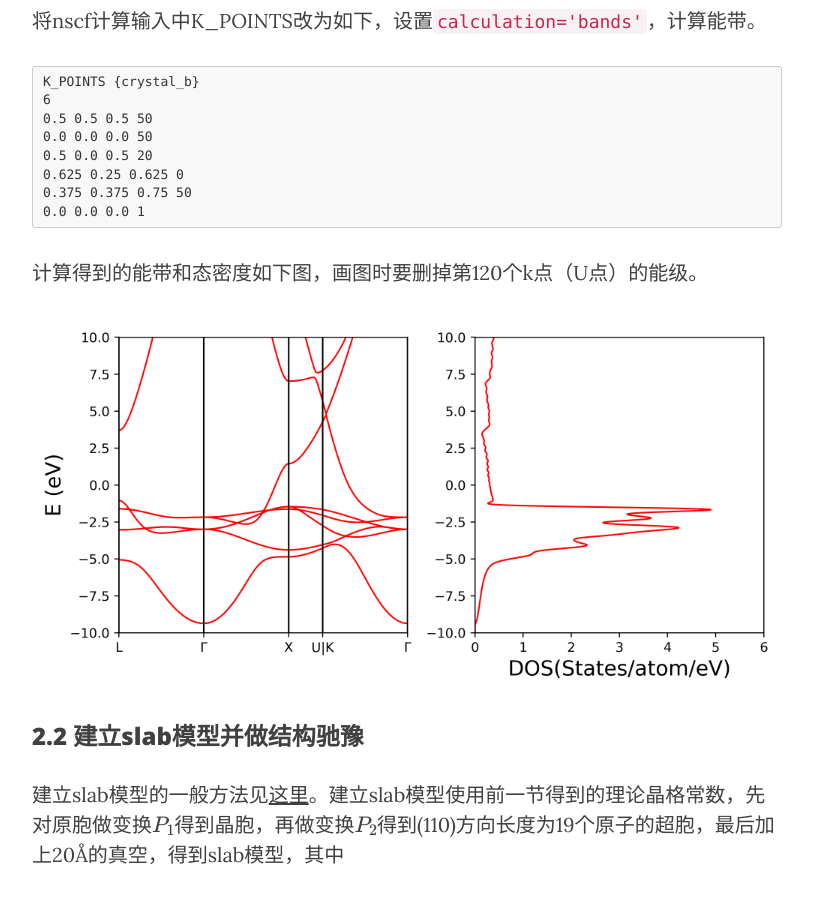
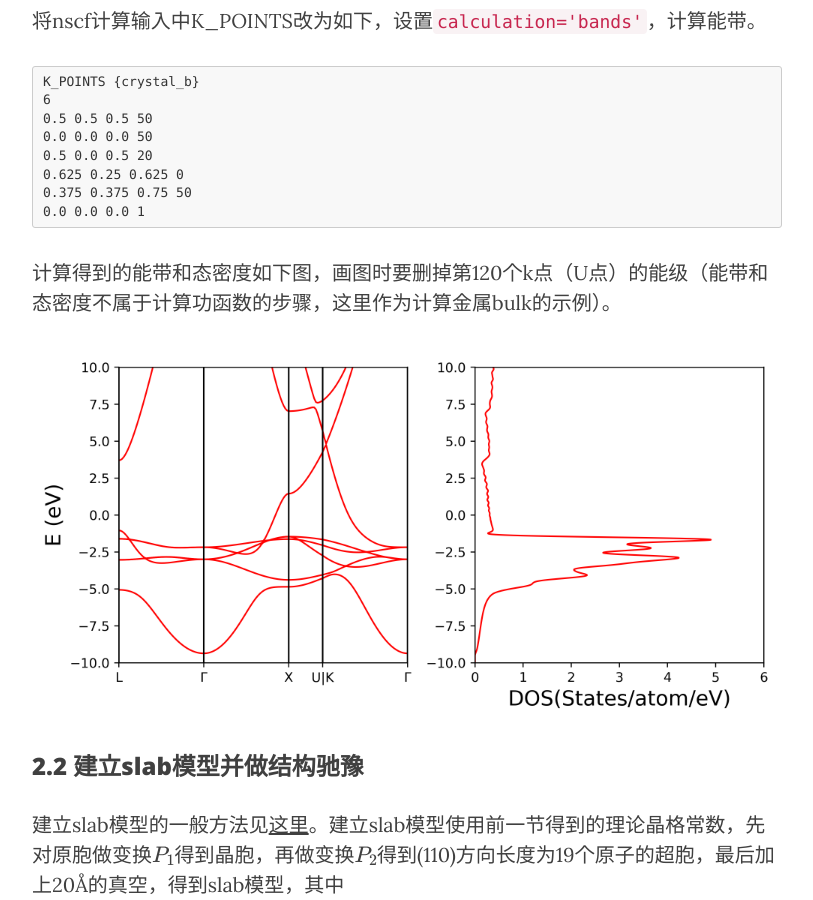
Before and after one commit to yyyu200/DFTbook, a Jekyll site: the page built from _posts/2019-04-01-HandsOn.md, in a window 1280 px wide and 900 px high, scrolled down 14706 px. Shown: the whole window, without its empty margins (233-1046 px from the left). Built offline with Jekyll 4.4.1, drawn with Linux system fonts in a browser that asks for light colours; nearby versions of some CDN libraries; formulas are drawn with MathJax 3; comment, search, counter and statistics services are not loaded.

Commit message:
modify at20190930-14:38:54-aliyun

````diff
--- a/_posts/2019-04-01-HandsOn.md
+++ b/_posts/2019-04-01-HandsOn.md
@@ -486,7 +486,7 @@ K_POINTS {crystal_b}
 0.0 0.0 0.0 1
 ```
 
-计算得到的能带和态密度如下图，画图时要删掉第120个k点（U点）的能级。
+计算得到的能带和态密度如下图，画图时要删掉第120个k点（U点）的能级（能带和态密度不属于计算功函数的步骤，这里作为计算金属bulk的示例）。
 <p align="left">
     <img src="../../../../../img/pwbanddos.png" width="1000"/>
 </p>
````
